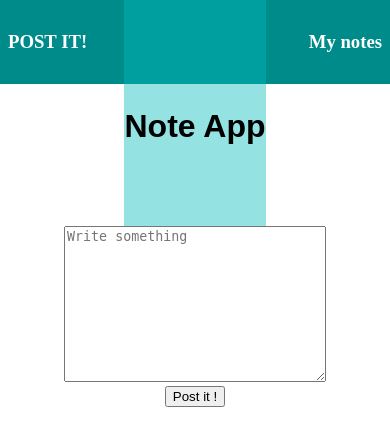
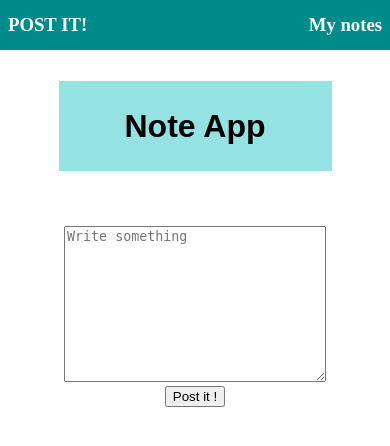
Before and after one commit to seba6m6/note_app, a Flask app: page / in a window 390 px wide. Shown: the top 446 px of the page. Run offline with Flask 2, Linux system fonts and the light colour scheme.

```diff
--- a/static/basic.css
+++ b/static/basic.css
@@ -1,3 +1,4 @@
+
 *{
     box-sizing: border-box;
 }
@@ -32,6 +33,7 @@ nav {
     padding-right: 8px;
 
 }
+
 #header {
     width: 100%;
     height:100px;
@@ -42,21 +44,15 @@ nav {
     grid-row: 2/2;
     font-family: sans-serif;
 }
+
 #header h1 {
     background-color: rgba(0, 185, 185, 0.42);
     height: 90px;
     display: flex;
     align-items: center;
     justify-content: center;
+    width:70%;
 
-}
-@media (max-width: 480px) {
-    #header h1 {
-        height: 40vh;
-    }
-    nav {
-        height: 10vh
-    }
 }
 .form {
     margin-top: 50px;
```
